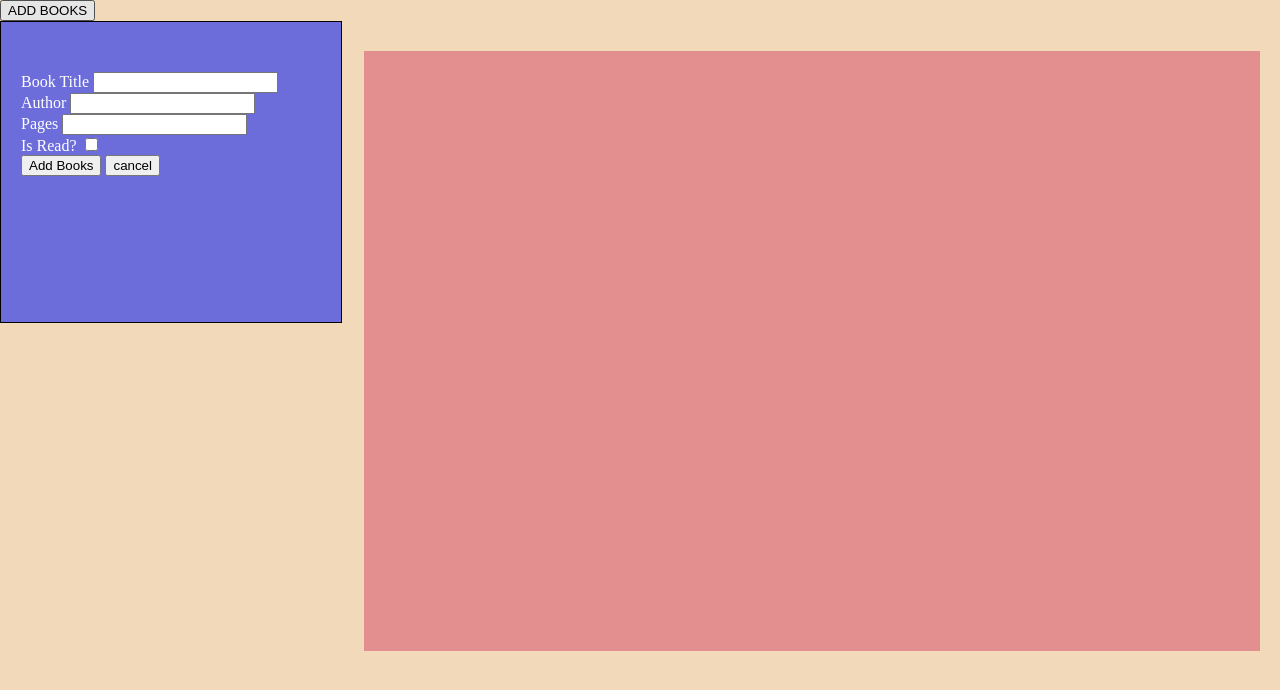
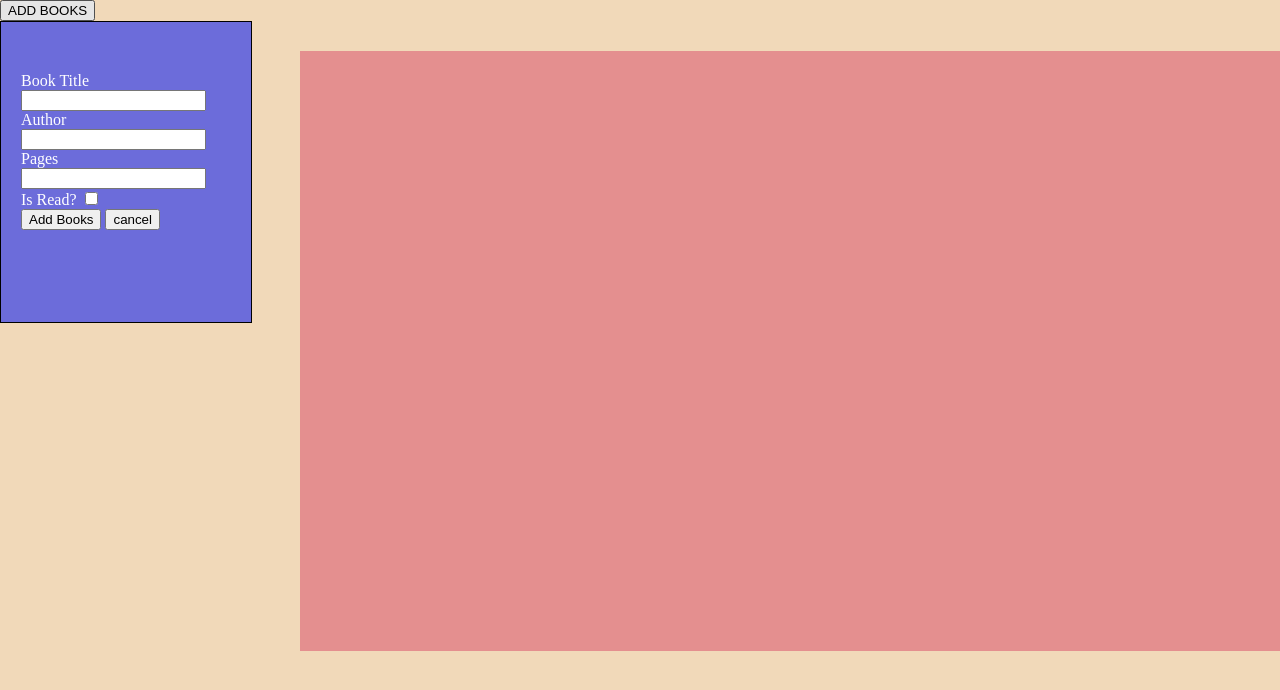
Before and after one commit to tedyayu/liberary-project, a plain HTML site: page index.html in a window 1280 px wide. Both pictures are taken after a click on the button "ADD BOOKS". Drawn offline with Linux system fonts and the light colour scheme.

Commit message:
the add book button can be toggled

```diff
--- a/script.js
+++ b/script.js
@@ -17,7 +17,7 @@ addBookButton.addEventListener('click',addBook);
 
 
 function displayForm(){
-    theForm.style.display='block';
+    theForm.classList.toggle('show');
 
 }
 function cancelForm(){
--- a/style.css
+++ b/style.css
@@ -8,19 +8,22 @@ body{
     width: 100%;
     height: 100%;
     display: flex;
+    position: relative;
 }
 .thefirst{
     width: 30%;
     height: 100%;
+    position: absolute;
+
 }
 .theSecond{
     width: 1000px;
     height: 600px;
-    margin: 30px 20px;
+    margin: 30px 0 30px 300px;
     background-color: rgb(228, 143, 143);
 }
 .theForm{
-    width: 300px;
+    width: 210px;
     height: 200px;
     border: 1px solid black;
     padding: 50px 20px;
@@ -42,3 +45,6 @@ body{
     height: 200px;
     background-color: aqua;
 }
+.show{
+    display: block;
+}
```
Also changed, not shown: index.html (+1 -1 lines).
